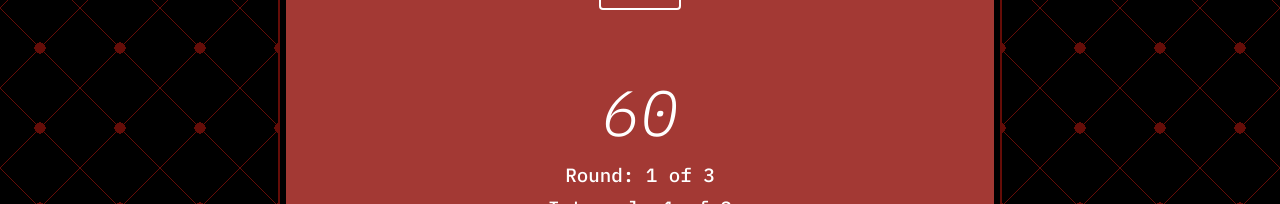
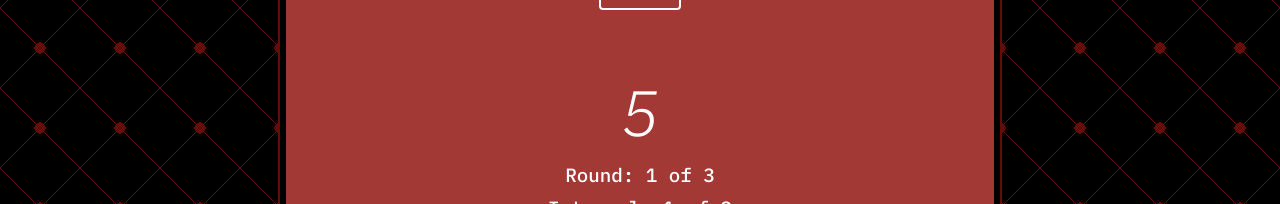
Before and after one commit to guillermogineste/boxing-combinations-timer, a React (Create React App) app: page / in a window 1280 px wide. Shown: the part 312-516 px from the top of the page. Built offline with nearby package versions, Linux system fonts and the light colour scheme.

Commit message:
Fix rest time error

```diff
--- a/src/App.tsx
+++ b/src/App.tsx
@@ -11,10 +11,10 @@
 import { playBeep } from "./utils/playBeep";
 
 // Constants
-const REST_TIME = 60;
+const REST_TIME = 20;
 const NUMBER_OF_ROUNDS = 3;
 const INTERVALS_PER_ROUND = 3;
-const INTERVAL_TIME = 60;
+const INTERVAL_TIME = 5;
 // Constants for initial state
 const INITIAL_ROUND = 1;
 const INITIAL_INTERVAL = 1;
@@ -146,7 +146,7 @@
           } else if (conditions.isNextRestPeriod) {
             setIsResting(true);
             setCountdownType("rest");
-            setCountdown(newCountdownDuration);
+            setCountdown(REST_TIME);
           } else if (conditions.isFirstRoundInterval) {
             setIsResting(false);
             setCountdownType("interval");
```
